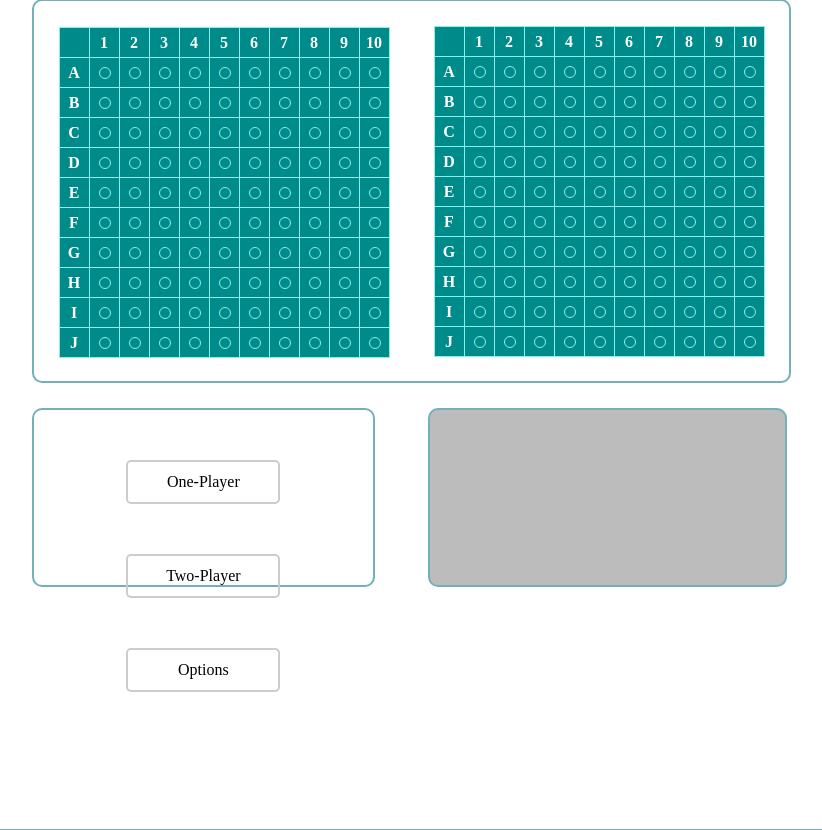
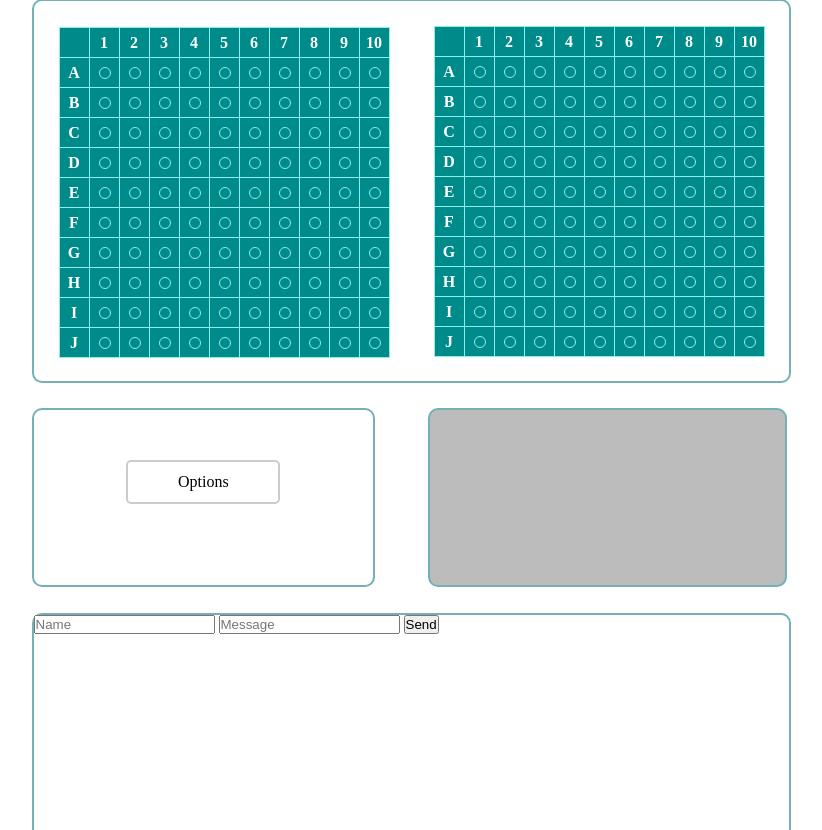
Before and after one commit to tmvorisek/BattleShip, a Flask app: page / in a window 1280 px wide. Shown: the part 26-856 px from the top of the page, without its empty margins (231-1053 px from the left). Run offline with Flask 2, Linux system fonts and the light colour scheme; some libraries are stand-ins or nearby versions.

Commit message:
Forgot index.html in last commit

```diff
--- a/templates/index.html
+++ b/templates/index.html
@@ -24,21 +24,21 @@
     <div class="panel">
       <div class="topPanel">
         <div class="layout">
-          <div class='buttons one'>One-Player</div>
-          <div class='buttons multi'>Two-Player</div>
+          <!-- <div class='buttons one'>One-Player</div> -->
+          <!-- <div class='buttons multi'>Two-Player</div> -->
           <div class='buttons options'>Options</div>
         </div>
       </div>
       <div class='console'>
         <span class='text'></span></div>
     </div>
-  </div>
-  <div class="chat-box">
-    <div class="chat-text">
-      <ul id="messages"></ul>
+    <div class="chat-box">
+      <div class="chat-text">
+        <ul id="messages"></ul>
+      </div>
+      <input type="text" id="name" placeholder="Name"> <input type="text" id="message" placeholder="Message">
+      <button id="sendbutton">Send</button>
     </div>
-    <input type="text" id="name" placeholder="Name"> <input type="text" id="message" placeholder="Message">
-    <button id="sendbutton">Send</button>
   </div>
 </body>
 </html>
```
